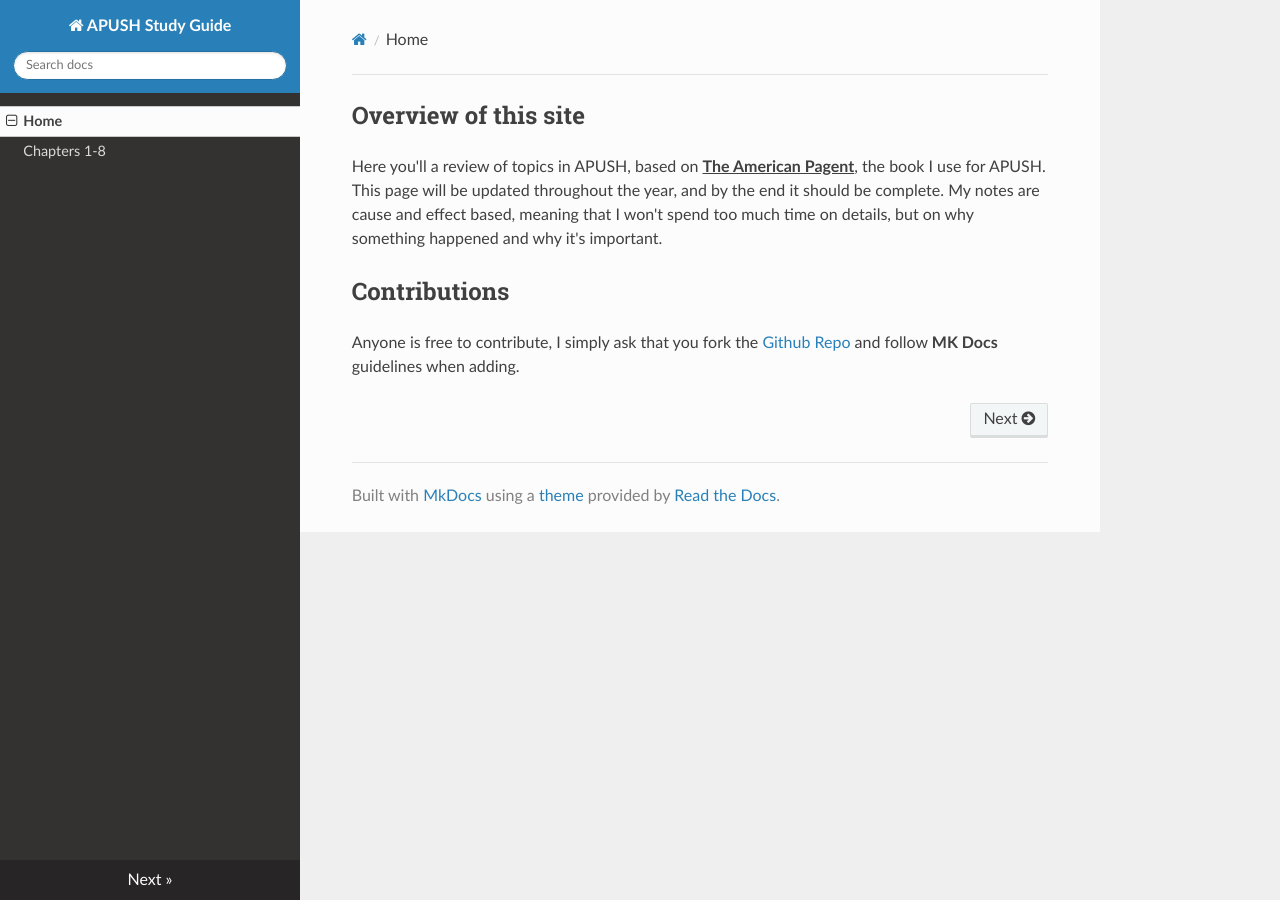
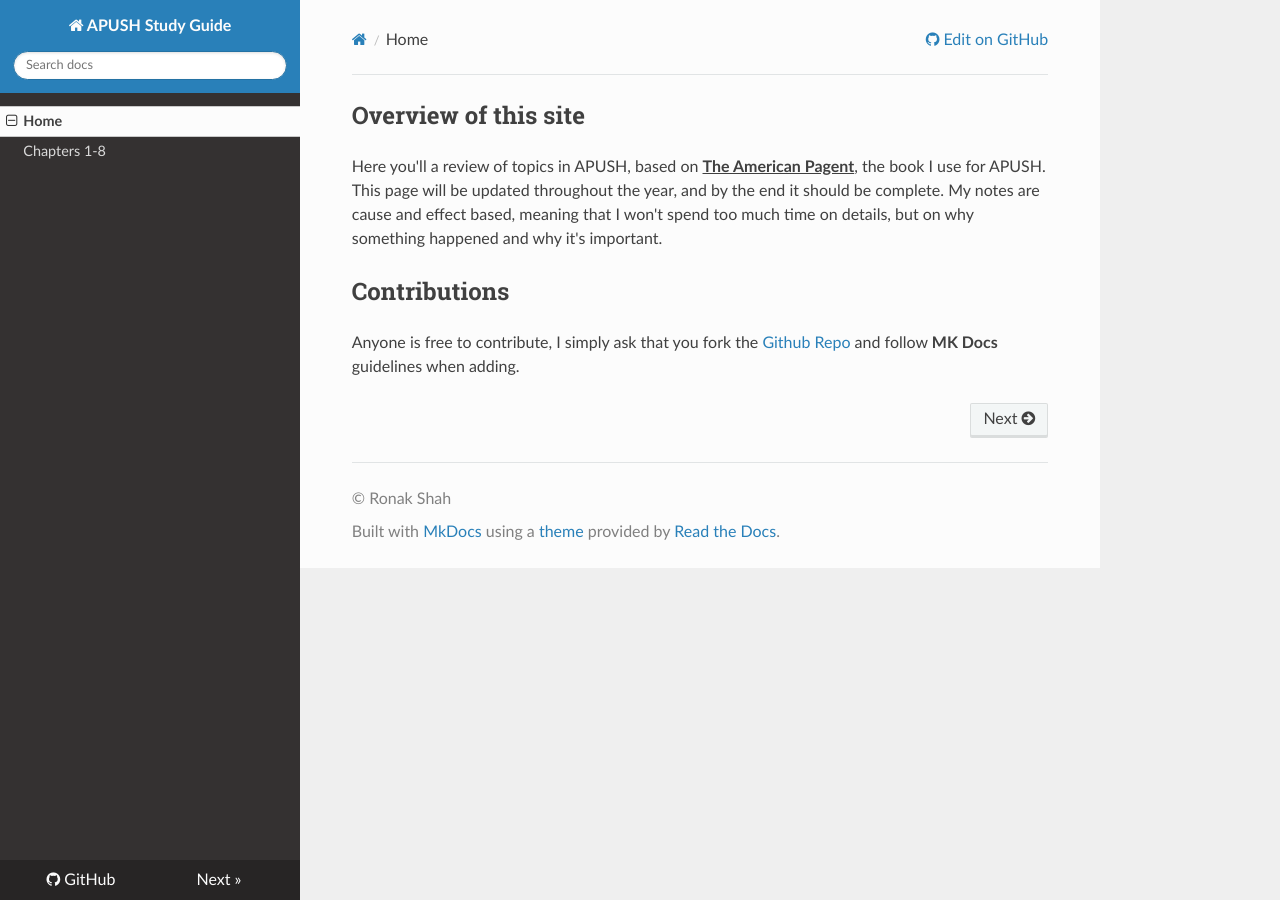
Before and after one commit to trulyronak/apush, an MkDocs documentation site: the page built from docs/index.md, in a window 1280 px wide. Built offline with MkDocs 1.6.1, drawn with Linux system fonts in a browser that asks for light colours; nearby versions of some CDN libraries; old or Windows-style settings are respelled for this version of MkDocs.

Commit message:
Added Links

```diff
--- a/mkdocs.yml
+++ b/mkdocs.yml
@@ -3,3 +3,7 @@ pages:
 - Home: index.md
 - Chapters 1-8:  chapters1-8.md
 theme: readthedocs
+repo_url: https://github.com/ronakdev/apush
+site_url: http://ronakshah.net/apush
+site_author: Ronak Shah
+copyright: © Ronak Shah
```
Also changed, not shown: docs/index.md (line endings or trailing spaces).
